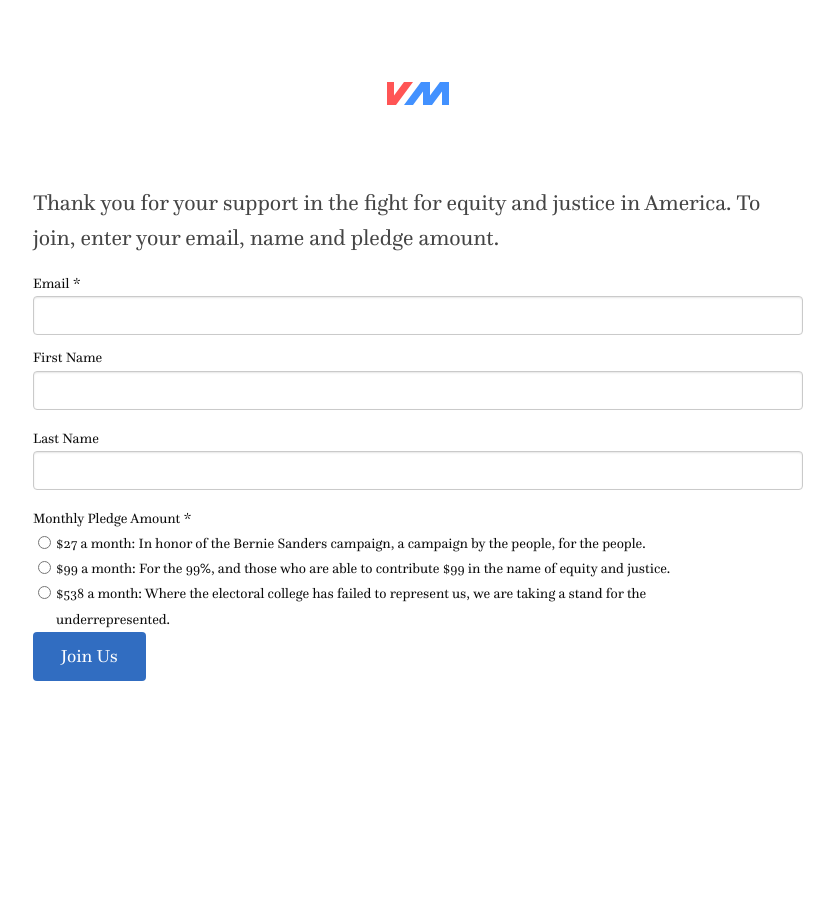
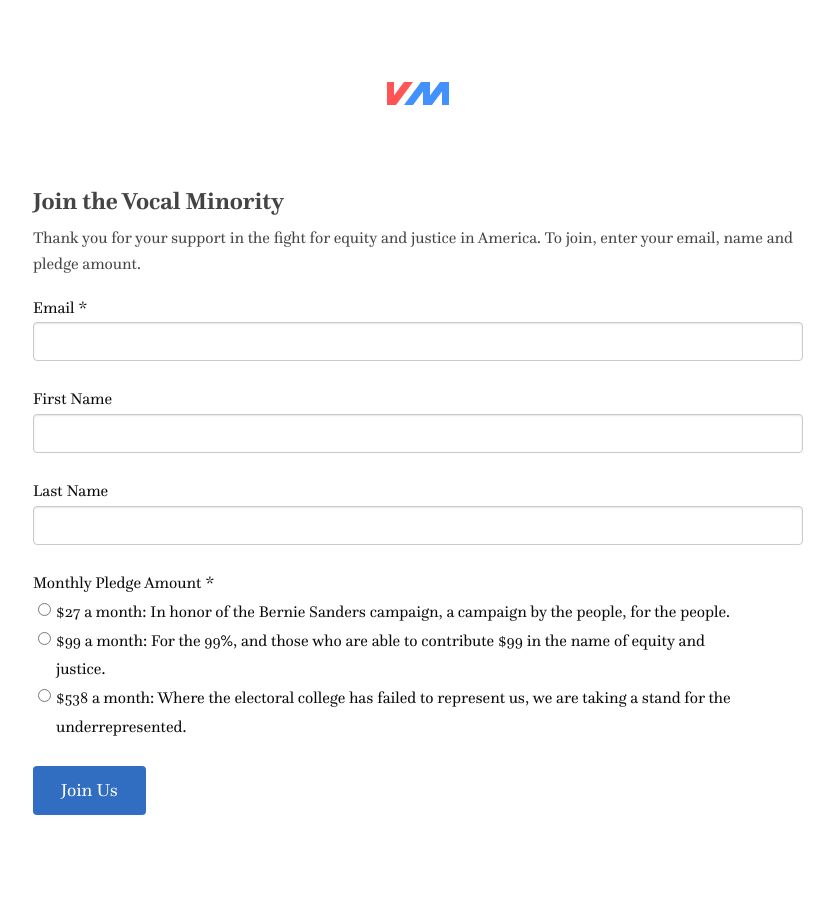
Before and after one commit to VocalMinority/vocalminority.us, a Jekyll site: the page built from join.html, in a window 1280 px wide. Shown: the whole page, without its empty margins (222-1056 px from the left). Built offline with Jekyll 4.4.1, drawn with Linux system fonts in a browser that asks for light colours; nearby versions of some CDN libraries; comment, search, counter and statistics services are not loaded.

Commit message:
Add generic signup form stylings

```diff
--- /dev/null
+++ b/_sass/components/_signup_form.scss
@@ -0,0 +1,20 @@
+.vm-signup-form {
+  padding-bottom: 5rem;
+}
+
+.vm-signup-form label {
+  font-size: 1rem;
+}
+
+.vm-signup-form .mc-field-group {
+  margin-bottom: 1.5rem;
+}
+
+.vm-signup-form h1 {
+  font-size: 1.5rem;
+  font-weight: bold;
+}
+
+.vm-signup-form p.lead {
+  font-size: 1.25rem;
+}
--- a/css/main.scss
+++ b/css/main.scss
@@ -105,3 +105,4 @@
 @import 'components/faqs';
 @import 'components/mailchimp';
 @import 'components/button';
+@import 'components/signup_form';
--- a/join.html
+++ b/join.html
@@ -2,12 +2,13 @@
   layout: default
   title: Vocal Minority | Join
 ---
-<div class="row">
+<section class="vm-signup-form row">
   <div class="manifesto manifesto-logo text-center">
     <a href="/"><img alt="Vocal Minority" src="./images/logo.svg"/></a>
   </div>
   <div class="columns medium-8 medium-centered">
-    <p class="lead">Thank you for your support in the fight for equity and justice in America.  To join, enter your email, name and pledge amount.</p>
+    <h1>Join the Vocal Minority</h1>
+    <p class="instructions">Thank you for your support in the fight for equity and justice in America.  To join, enter your email, name and pledge amount.</p>
     <form action="//vocalminority.us14.list-manage.com/subscribe/post?u=fef66ca0dae42cef5892510c9&amp;id=8ef5e4c5a7" method="post" id="mc-embedded-subscribe-form" name="mc-embedded-subscribe-form" class="validate" target="_blank" novalidate>
       <div id="mc_embed_signup_scroll">
         <div class="mc-field-group">
@@ -55,4 +56,4 @@
   </div>
   <script type='text/javascript' src='//s3.amazonaws.com/downloads.mailchimp.com/js/mc-validate.js'></script><script type='text/javascript'>(function($) {window.fnames = new Array(); window.ftypes = new Array();fnames[0]='EMAIL';ftypes[0]='email';fnames[1]='FNAME';ftypes[1]='text';fnames[2]='LNAME';ftypes[2]='text';}(jQuery));var $mcj = jQuery.noConflict(true);</script>
 <!--End mc_embed_signup-->
-</div>
+</section>
```
